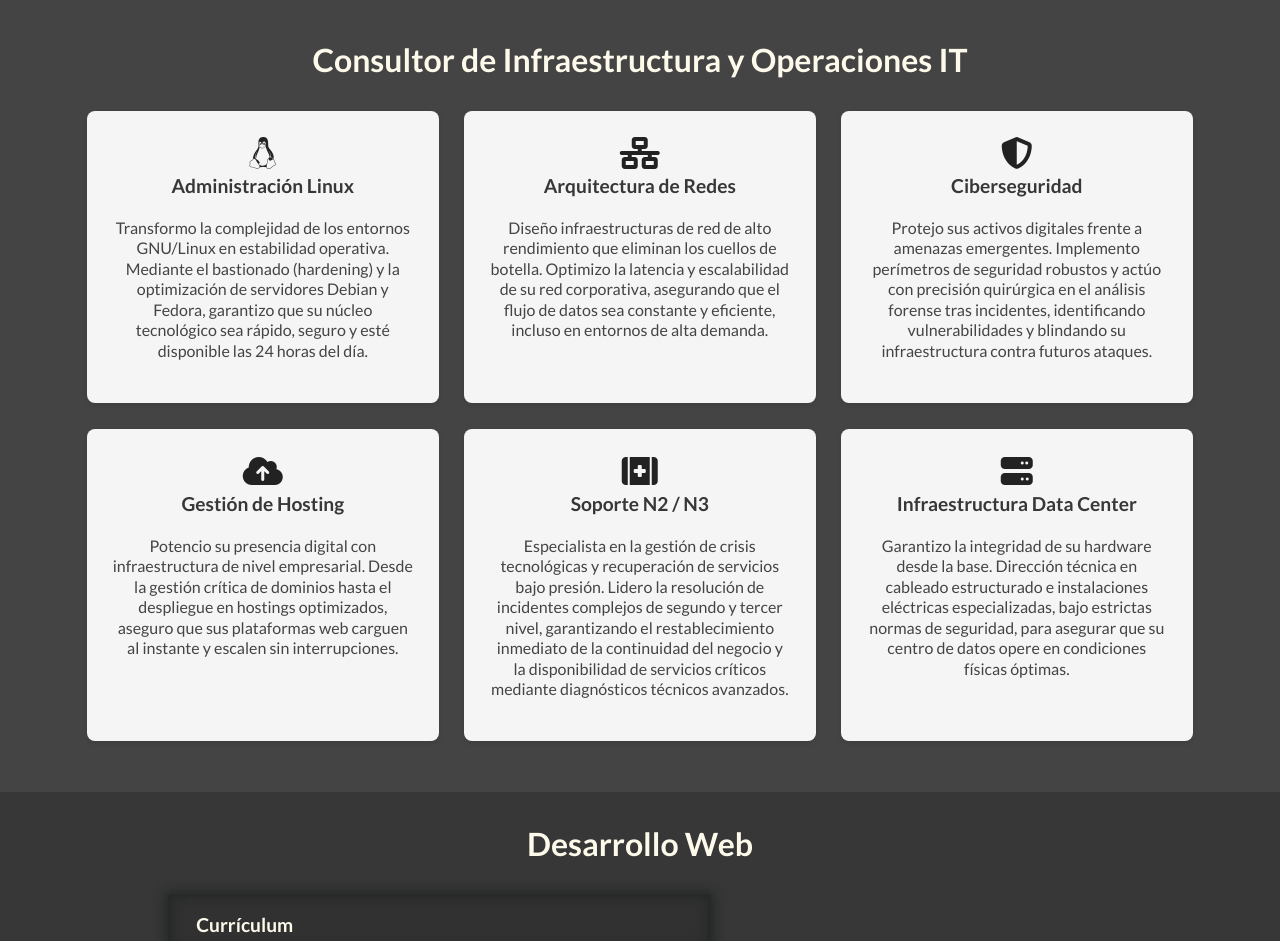
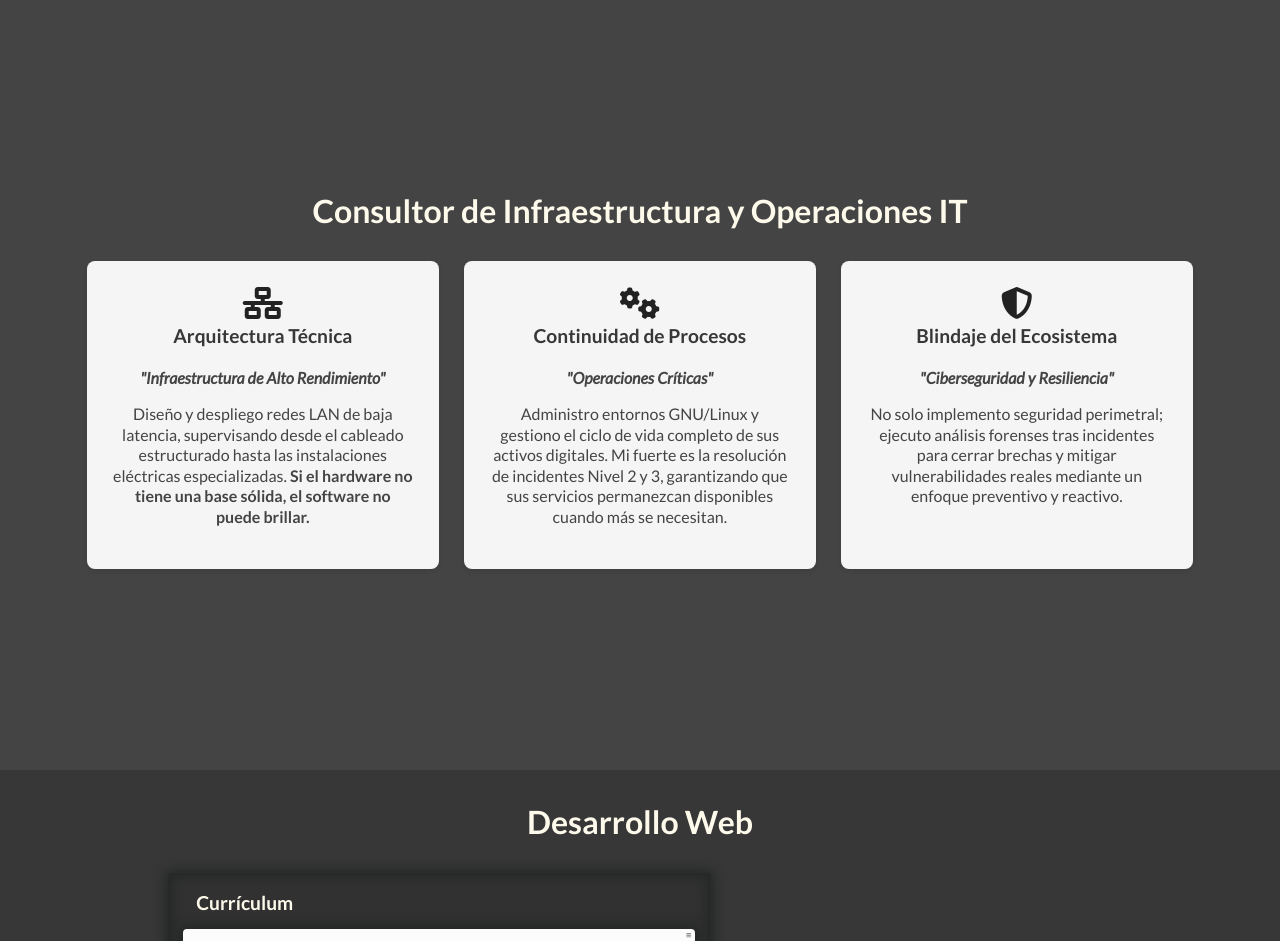
Before and after one commit to azocarone/portafolio, a plain HTML site: page index.html in a window 1280 px wide. Shown: the part 2340-3281 px from the top of the page. Drawn offline with nearby package versions, Linux system fonts and the light colour scheme.

Commit message:
Implementación de nueva estructura html y datos para la sección services

```diff
--- a/css/services.css
+++ b/css/services.css
@@ -57,6 +57,14 @@
     color: var(--services-title-color);
 }
 
+.services__item-tagline {
+    font-size: var(--font-size-base);
+    font-style: italic;
+    font-weight: 700;
+    line-height: var(--services-item-line-height);
+    color: var(--services-text-color);
+}
+
 .services__item-description {
     font-size: var(--font-size-base);
     font-weight: 400;
--- a/index.html
+++ b/index.html
@@ -161,33 +161,21 @@
             <h2 id="services-title" class="services__title"></h2>
             <ul class="services__list">
                 <li class="services__item" data-aos="flip-left">
-                    <i class="services__item-icon fab fa-linux fa-2x" aria-hidden="true"></i>
+                    <i class="services__item-icon fas fa-network-wired fa-2x" aria-hidden="true"></i>
                     <h3 class="services__item-title"></h3>
+                    <p class="services__item-tagline"></p>
                     <p class="services__item-description"></p>
                 </li>
                 <li class="services__item" data-aos="flip-left">
-                    <i class="services__item-icon fas fa-network-wired fa-2x" aria-hidden="true"></i>
+                    <i class="services__item-icon fas fa-gears fa-2x" aria-hidden="true"></i>
                     <h3 class="services__item-title"></h3>
+                    <p class="services__item-tagline"></p>
                     <p class="services__item-description"></p>
                 </li>
                 <li class="services__item" data-aos="flip-left">
                     <i class="services__item-icon fas fa-shield-halved fa-2x" aria-hidden="true"></i>
                     <h3 class="services__item-title"></h3>
-                    <p class="services__item-description"></p>
-                </li>
-                <li class="services__item" data-aos="flip-left">
-                    <i class="services__item-icon fas fa-cloud-arrow-up fa-2x" aria-hidden="true"></i>
-                    <h3 class="services__item-title"></h3>
-                    <p class="services__item-description"></p>
-                </li>
-                <li class="services__item" data-aos="flip-left">
-                    <i class="services__item-icon fas fa-kit-medical fa-2x" aria-hidden="true"></i>
-                    <h3 class="services__item-title"></h3>
-                    <p class="services__item-description"></p>
-                </li>
-                <li class="services__item" data-aos="flip-left">
-                    <i class="services__item-icon fas fa-server fa-2x" aria-hidden="true"></i>
-                    <h3 class="services__item-title"></h3>
+                    <p class="services__item-tagline"></p>
                     <p class="services__item-description"></p>
                 </li>
             </ul>
--- a/js/data/translations.js
+++ b/js/data/translations.js
@@ -38,30 +38,21 @@ const translations = {
         services: {
             title: "Consultor de Infraestructura y Operaciones IT",
             items: {
+                networks: {
+                    title: "Arquitectura Técnica",
+                    tag: '"Infraestructura de Alto Rendimiento"',
+                    description: "Diseño y despliego redes LAN de baja latencia, supervisando desde el cableado estructurado hasta las instalaciones eléctricas especializadas. <strong>Si el hardware no tiene una base sólida, el software no puede brillar.</strong>"
+                },
                 systems: {
-                    title: "Administración Linux",
-                    description: "Transformo la complejidad de los entornos GNU/Linux en estabilidad operativa. Mediante el bastionado (hardening) y la optimización de servidores Debian y Fedora, garantizo que su núcleo tecnológico sea rápido, seguro y esté disponible las 24 horas del día."
-                },
-                networks: {
-                    title: "Arquitectura de Redes",
-                    description: "Diseño infraestructuras de red de alto rendimiento que eliminan los cuellos de botella. Optimizo la latencia y escalabilidad de su red corporativa, asegurando que el flujo de datos sea constante y eficiente, incluso en entornos de alta demanda."
+                    title: "Continuidad de Procesos",
+                    tag: '"Operaciones Críticas"',
+                    description: "Administro entornos GNU/Linux y gestiono el ciclo de vida completo de sus activos digitales. Mi fuerte es la resolución de incidentes Nivel 2 y 3, garantizando que sus servicios permanezcan disponibles cuando más se necesitan."
                 },
                 security: {
-                    title: "Ciberseguridad",
-                    description: "Protejo sus activos digitales frente a amenazas emergentes. Implemento perímetros de seguridad robustos y actúo con precisión quirúrgica en el análisis forense tras incidentes, identificando vulnerabilidades y blindando su infraestructura contra futuros ataques."
-                },
-                hosting: {
-                    title: "Gestión de Hosting",
-                    description: "Potencio su presencia digital con infraestructura de nivel empresarial. Desde la gestión crítica de dominios hasta el despliegue en hostings optimizados, aseguro que sus plataformas web carguen al instante y escalen sin interrupciones."
-                },
-                response: {
-                    title: "Soporte N2 / N3",
-                    description: "Especialista en la gestión de crisis tecnológicas y recuperación de servicios bajo presión. Lidero la resolución de incidentes complejos de segundo y tercer nivel, garantizando el restablecimiento inmediato de la continuidad del negocio y la disponibilidad de servicios críticos mediante diagnósticos técnicos avanzados."
-                },
-                infrastructure: {
-                    title: "Infraestructura Data Center",
-                    description: "Garantizo la integridad de su hardware desde la base. Dirección técnica en cableado estructurado e instalaciones eléctricas especializadas, bajo estrictas normas de seguridad, para asegurar que su centro de datos opere en condiciones físicas óptimas."
-                },
+                    title: "Blindaje del Ecosistema",
+                    tag: '"Ciberseguridad y Resiliencia"',
+                    description: "No solo implemento seguridad perimetral; ejecuto análisis forenses tras incidentes para cerrar brechas y mitigar vulnerabilidades reales mediante un enfoque preventivo y reactivo."
+                }
             }
         },
         projects: {
@@ -129,29 +120,20 @@ const translations = {
         services: {
             title: "IT Infrastructure & Operations Consultant",
             items: {
+                networks: {
+                    title: "Technical Architecture",
+                    tag: '"High-Performance Infrastructure"',
+                    description: "I design and deploy low-latency LAN networks, overseeing everything from structured cabling to specialized electrical installations. <strong>If the hardware lacks a solid foundation, the software cannot shine.</strong>"
+                },
                 systems: {
-                    title: "Linux Systems Admin",
-                    description: "I transform the complexity of GNU/Linux environments into operational stability. Through server hardening and optimization of Debian and Fedora systems, I ensure your technological core is fast, secure, and available 24/7."
-                },
-                networks: {
-                    title: "Network Architecture",
-                    description: "I design high-performance network infrastructures that eliminate bottlenecks. I optimize the latency and scalability of your corporate network, ensuring a constant and efficient data flow, even in high-demand environments."
+                    title: "Process Continuity",
+                    tag: '"Critical Operations"',
+                    description: "I manage GNU/Linux environments and oversee the full lifecycle of your digital assets. My expertise lies in Tier 2 and 3 incident resolution, ensuring your services remain available when they are needed most."
                 },
                 security: {
-                    title: "Cybersecurity",
-                    description: "I protect your digital assets against emerging threats. I implement robust security perimeters and perform surgical-precision forensic analysis following incidents, identifying vulnerabilities and shielding your infrastructure against future attacks."
-                },
-                hosting: {
-                    title: "Hosting Management",
-                    description: "I power your digital presence with enterprise-level infrastructure. From critical domain management to deployment on optimized hosting, I ensure your web platforms load instantly and scale without interruptions."
-                },
-                response: {
-                    title: "Support L2 / L3",
-                    description: "Specialist in technological crisis management and service recovery under pressure. I lead the resolution of complex Level 2 and Level 3 incidents, ensuring the immediate restoration of business continuity and critical service availability through advanced technical diagnostics."
-                },
-                infrastructure: {
-                    title: "Data Center Infrastructure",
-                    description: "I guarantee your hardware's integrity from the ground up. Technical direction in structured cabling and specialized electrical installations, under strict safety standards, to ensure your data center operates in optimal physical conditions."
+                    title: "Ecosystem Shielding",
+                    tag: '"Cybersecurity & Resilience"',
+                    description: "I do more than just implement perimeter security; I perform post-incident forensic analysis to close gaps and mitigate real-world vulnerabilities through both preventive and reactive approaches."
                 }
             }
         },
--- a/js/languages.js
+++ b/js/languages.js
@@ -40,18 +40,15 @@ function updateContent(language) {
 
         // Sección Servicios
         '.services__title': 'services.title',
-        '.services__item:nth-child(1) .services__item-title': 'services.items.systems.title',
-        '.services__item:nth-child(1) .services__item-description': 'services.items.systems.description',
-        '.services__item:nth-child(2) .services__item-title': 'services.items.networks.title',
-        '.services__item:nth-child(2) .services__item-description': 'services.items.networks.description',
+        '.services__item:nth-child(1) .services__item-title': 'services.items.networks.title',
+        '.services__item:nth-child(1) .services__item-tagline': 'services.items.networks.tag',
+        '.services__item:nth-child(1) .services__item-description': 'services.items.networks.description',
+        '.services__item:nth-child(2) .services__item-title': 'services.items.systems.title',
+        '.services__item:nth-child(2) .services__item-tagline': 'services.items.systems.tag',
+        '.services__item:nth-child(2) .services__item-description': 'services.items.systems.description',
         '.services__item:nth-child(3) .services__item-title': 'services.items.security.title',
+        '.services__item:nth-child(3) .services__item-tagline': 'services.items.security.tag',
         '.services__item:nth-child(3) .services__item-description': 'services.items.security.description',
-        '.services__item:nth-child(4) .services__item-title': 'services.items.hosting.title',
-        '.services__item:nth-child(4) .services__item-description': 'services.items.hosting.description',
-        '.services__item:nth-child(5) .services__item-title': 'services.items.response.title',
-        '.services__item:nth-child(5) .services__item-description': 'services.items.response.description',
-        '.services__item:nth-child(6) .services__item-title': 'services.items.infrastructure.title',
-        '.services__item:nth-child(6) .services__item-description': 'services.items.infrastructure.description',
 
         // Sección Educación
         '.education__title': 'education.title',
```
